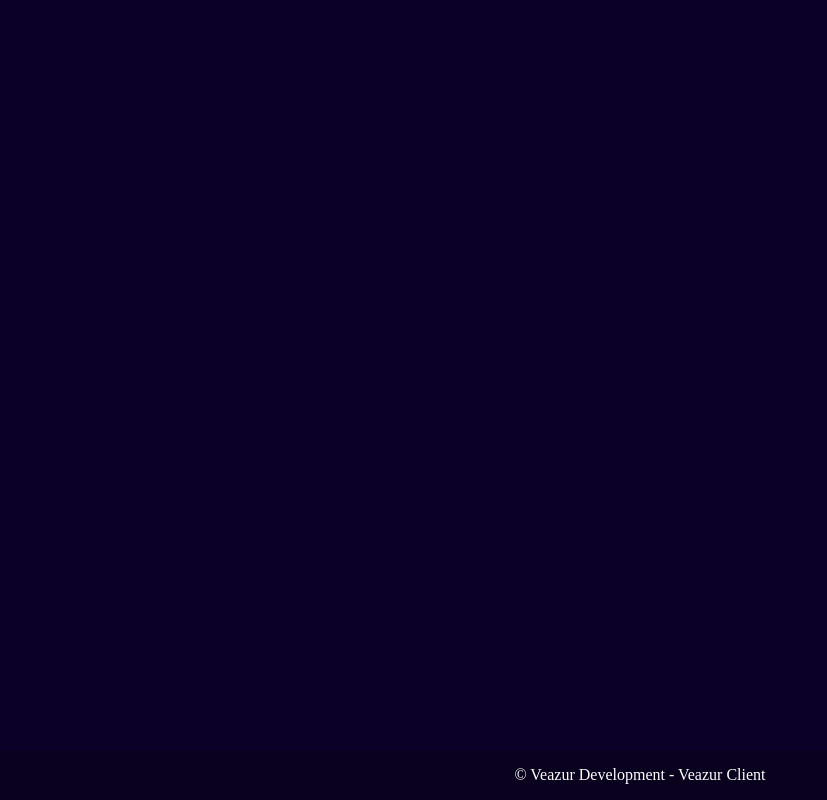
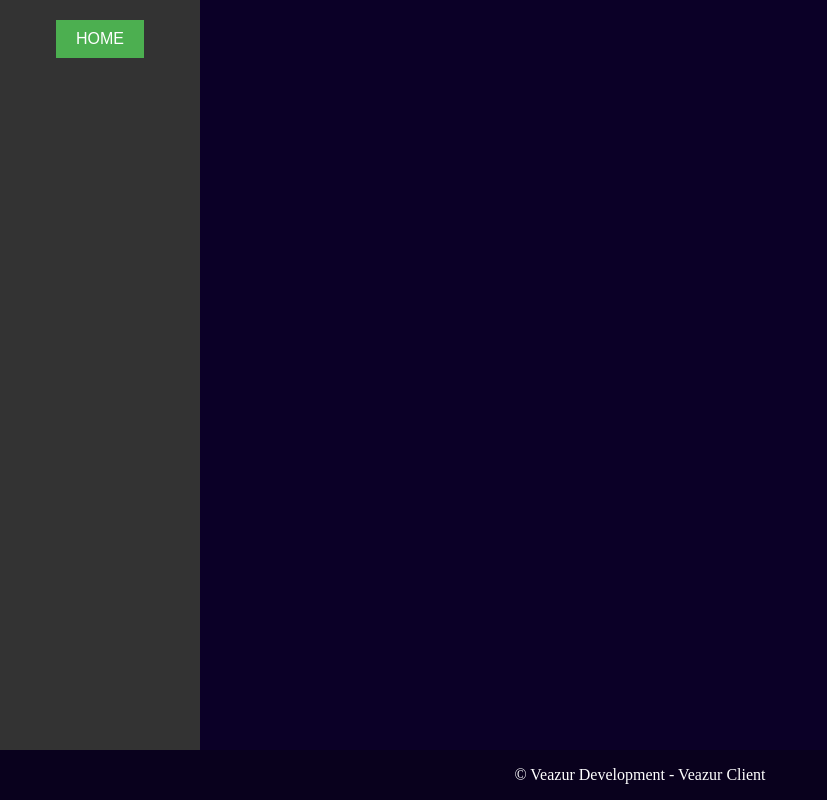
Before and after one commit to veazur/Veazur-Dash, a website: page public/dashboard.html in a window 1280 px wide. Shown: the whole page, without its empty margins (0-827 px from the left). Drawn offline with Linux system fonts and the light colour scheme.

Commit message:
more stuff done with a sidebar now

```diff
--- /dev/null
+++ b/public/assets/css/components.css
@@ -0,0 +1,39 @@
+footer {
+    position: absolute;
+    bottom: 0;
+    left: 0;
+    width: 100%;
+    background-color: #09011d;
+    color: #fff;
+    text-align: center;
+  }
+
+#sidebar {
+  position: fixed;
+  top: 0;
+  left: 0;
+  width: 200px;
+  height: 100vh;
+  background-color: #333;
+  color: #fff;
+  text-align: center;
+  padding: 20px;
+  box-sizing: border-box;
+}
+
+#sidebar button {
+  background-color: #4CAF50;
+  color: #fff;
+  border: none;
+  padding: 10px 20px;
+  font-size: 16px;
+  cursor: pointer;
+}
+
+#sidebar button:hover {
+  background-color: #3e8e41;
+}
+
+main {
+  margin-left: 200px;
+}
--- a/public/assets/css/footer.css
+++ /dev/null
@@ -1,9 +0,0 @@
-footer {
-    position: absolute;
-    bottom: 0;
-    left: 0;
-    width: 100%;
-    background-color: #09011d;
-    color: #fff;
-    text-align: center;
-  }
--- a/public/dashboard.html
+++ b/public/dashboard.html
@@ -1,13 +1,17 @@
 <html>
 <head>
   <link rel="stylesheet" href="assets/css/dashboard.css" />
-  <link rel="stylesheet" href="assets/css/footer.css" />
+  <link rel="stylesheet" href="assets/css/components.css" />
   <title>Home</title>
 </head>
 <body>
-
+  <div id="sidebar">
+    <button>HOME</button>
+  </div>
+  <main>
+  </main>
+  <footer>
+    <p>&copy; Veazur Development - Veazur Client</p>
+  </footer>
 </body>
 </html>
-<footer>
-  <p>&copy; Veazur Development - Veazur Client</p>
-</footer>
```
Also changed, not shown: public/index.html (+1 -1 lines), public/login.html (+1 -1 lines), public/register.html (+1 -1 lines).
